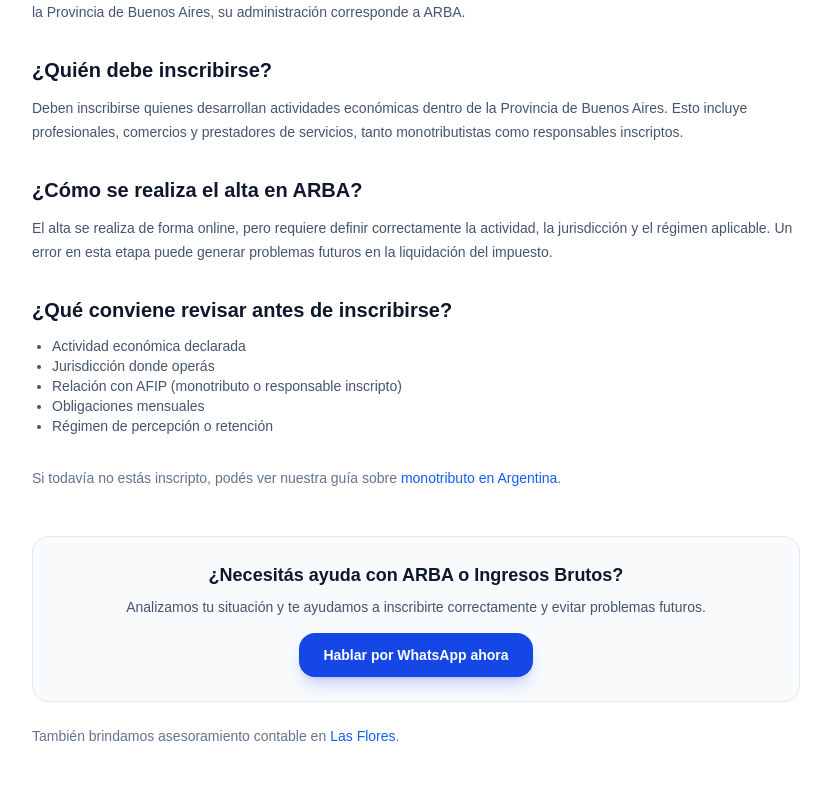
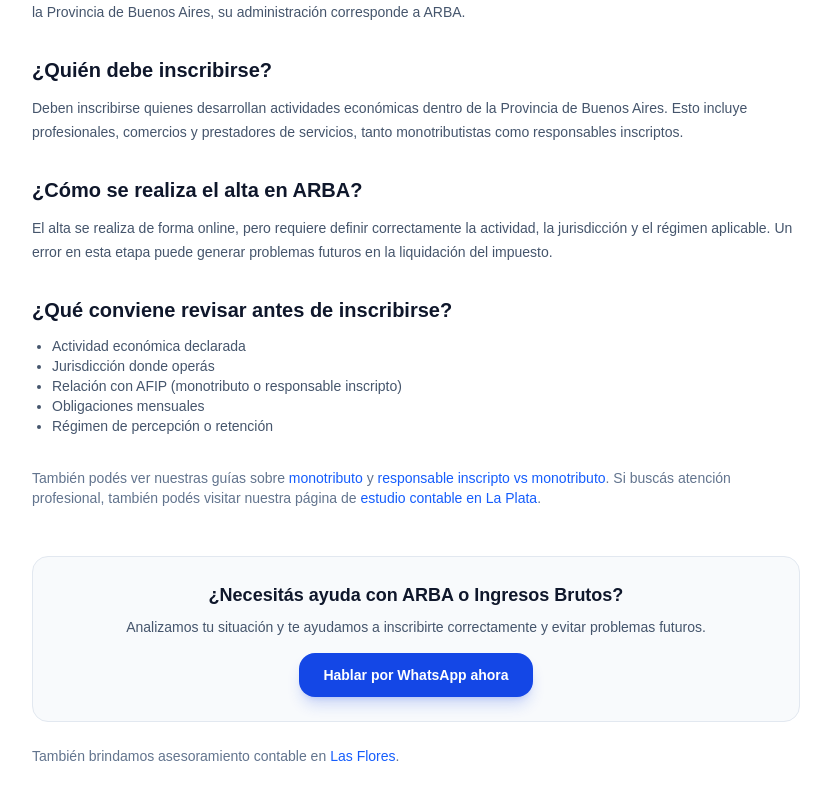
Before and after one commit to diegoartola/garciastefano-web, a Next.js app: page /ingresos-brutos-arba in a window 1280 px wide. Shown: the part 933-1733 px from the top of the page, without its empty margins (224-1055 px from the left). Built offline with nearby package versions, Linux system fonts and the light colour scheme.

Commit message:
add interlink and la plata

```diff
--- a/app/estudio-contable-las-flores/page.tsx
+++ b/app/estudio-contable-las-flores/page.tsx
@@ -260,6 +260,32 @@
           </a>
           .
         </p>
+        <section className="mt-12">
+          <p className="text-sm text-slate-500">
+            Si querés profundizar, también podés leer nuestras guías sobre{" "}
+            <a
+              href="/monotributo-argentina"
+              className="font-medium text-blue-600 hover:underline"
+            >
+              monotributo
+            </a>
+            ,{" "}
+            <a
+              href="/ingresos-brutos-arba"
+              className="font-medium text-blue-600 hover:underline"
+            >
+              Ingresos Brutos ARBA
+            </a>{" "}
+            y{" "}
+            <a
+              href="/responsable-inscripto-vs-monotributo"
+              className="font-medium text-blue-600 hover:underline"
+            >
+              responsable inscripto vs monotributo
+            </a>
+            .
+          </p>
+        </section>
       </div>
     </main>
   );
--- a/app/ingresos-brutos-arba/page.tsx
+++ b/app/ingresos-brutos-arba/page.tsx
@@ -126,12 +126,27 @@
         {/* LINK INTERNO */}
         <section className="mt-8">
           <p className="text-sm text-slate-500">
-            Si todavía no estás inscripto, podés ver nuestra guía sobre{" "}
+            También podés ver nuestras guías sobre{" "}
             <a
               href="/monotributo-argentina"
               className="font-medium text-blue-600 hover:underline"
             >
-              monotributo en Argentina
+              monotributo
+            </a>{" "}
+            y{" "}
+            <a
+              href="/responsable-inscripto-vs-monotributo"
+              className="font-medium text-blue-600 hover:underline"
+            >
+              responsable inscripto vs monotributo
+            </a>
+            . Si buscás atención profesional, también podés visitar nuestra
+            página de{" "}
+            <a
+              href="/estudio-contable-la-plata"
+              className="font-medium text-blue-600 hover:underline"
+            >
+              estudio contable en La Plata
             </a>
             .
           </p>
--- a/app/monotributo-argentina/page.tsx
+++ b/app/monotributo-argentina/page.tsx
@@ -172,6 +172,25 @@
             Hablar por WhatsApp ahora
           </a>
         </div>
+        <section className="mt-8">
+          <p className="text-sm text-slate-500">
+            También podés leer nuestras guías sobre{" "}
+            <a
+              href="/ingresos-brutos-arba"
+              className="font-medium text-blue-600 hover:underline"
+            >
+              Ingresos Brutos ARBA
+            </a>{" "}
+            y{" "}
+            <a
+              href="/estudio-contable-la-plata"
+              className="font-medium text-blue-600 hover:underline"
+            >
+              estudio contable en La Plata
+            </a>
+            .
+          </p>
+        </section>
 
         <p className="mt-6 text-sm text-slate-500">
           También brindamos asesoramiento contable en
--- a/app/page.tsx
+++ b/app/page.tsx
@@ -571,7 +571,28 @@
               Leer guía completa →
             </a>
           </div>
+          <div className="rounded-2xl border border-slate-200 bg-white p-5">
+            <p className="text-[11px] uppercase tracking-[0.2em] text-slate-500">
+              Guía práctica
+            </p>
 
+            <h3 className="mt-2 text-lg font-semibold text-slate-900">
+              Estudio contable en La Plata: asesoramiento para profesionales y
+              pymes
+            </h3>
+
+            <p className="mt-2 text-sm text-slate-600">
+              Atención contable e impositiva en La Plata, con acompañamiento
+              claro, cercano y profesional.
+            </p>
+
+            <a
+              href="/estudio-contable-la-plata"
+              className="mt-3 inline-block text-sm font-semibold text-blue-700 hover:underline"
+            >
+              Leer guía completa →
+            </a>
+          </div>
           <div className="mt-12 grid gap-6 md:mt-14 md:grid-cols-2 xl:grid-cols-4">
             {officialUpdates.map((item) => (
               <article
--- a/app/responsable-inscripto-vs-monotributo/page.tsx
+++ b/app/responsable-inscripto-vs-monotributo/page.tsx
@@ -130,13 +130,20 @@
               className="font-medium text-blue-600 hover:underline"
             >
               monotributo en Argentina
-            </a>{" "}
-            y{" "}
+            </a>
+            ,{" "}
             <a
               href="/ingresos-brutos-arba"
               className="font-medium text-blue-600 hover:underline"
             >
               Ingresos Brutos ARBA
+            </a>{" "}
+            y nuestra página de{" "}
+            <a
+              href="/estudio-contable-la-plata"
+              className="font-medium text-blue-600 hover:underline"
+            >
+              estudio contable en La Plata
             </a>
             .
           </p>
```
